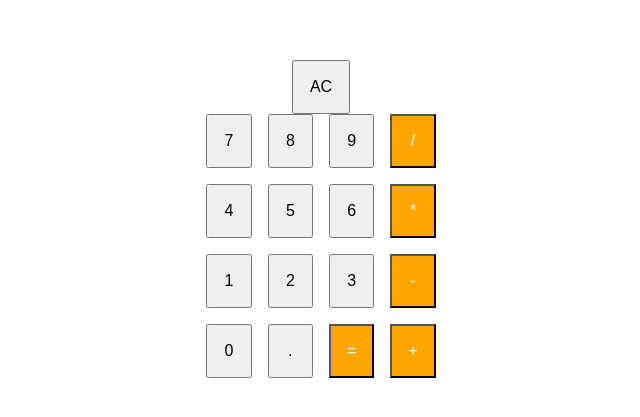
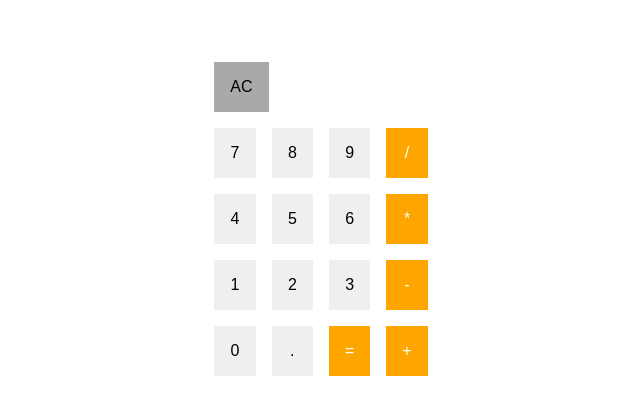
Before and after one commit to idebow/caluculator-app, a React (Create React App) app: page / in a window 1280 px wide. Shown: the part 189-606 px from the top of the page, without its empty margins (319-959 px from the left). Built offline with nearby package versions, Linux system fonts and the light colour scheme.

Commit message:
m ボタン配置調整

```diff
--- a/src/App.css
+++ b/src/App.css
@@ -1,5 +1,3 @@
-/* src/App.css */
-
 /* src/App.css */
 
 .App {
@@ -15,12 +13,16 @@
   font-size: 2em;
 }
 
-.buttons {
-  display: flex;
-  flex-direction: column;
-  align-items: center;
+button {
+  padding: 1em;
+  font-size: 1em;
+  border: none;
+  transition: all 0.1s;
 }
 
+button:active {
+  transform: scale(0.95);
+}
 .grid-container {
   display: grid;
   grid-template-columns: repeat(4, 1fr);
@@ -41,6 +43,7 @@ button {
 .wide-button {
   grid-column: span 3;
   background-color: darkgray;
+  margin-bottom: 1em;
 }
 
 @media (prefers-color-scheme: dark) {
--- a/src/App.js
+++ b/src/App.js
@@ -40,9 +40,9 @@ function App() {
     <div className="App">
       <div className="input">{input}</div>
       <div className="buttons">
-        <div className="row">
-          <button onClick={clearInput} className="btn btn-ac">AC</button>
-        </div>
+        <button className="wide-button" onClick={clearInput}>
+          AC
+        </button>
         <div className="grid-container">
           <button onClick={appendInput}>7</button>
           <button onClick={appendInput}>8</button>
```
Lines whose indentation alone changed are shown as unchanged.
